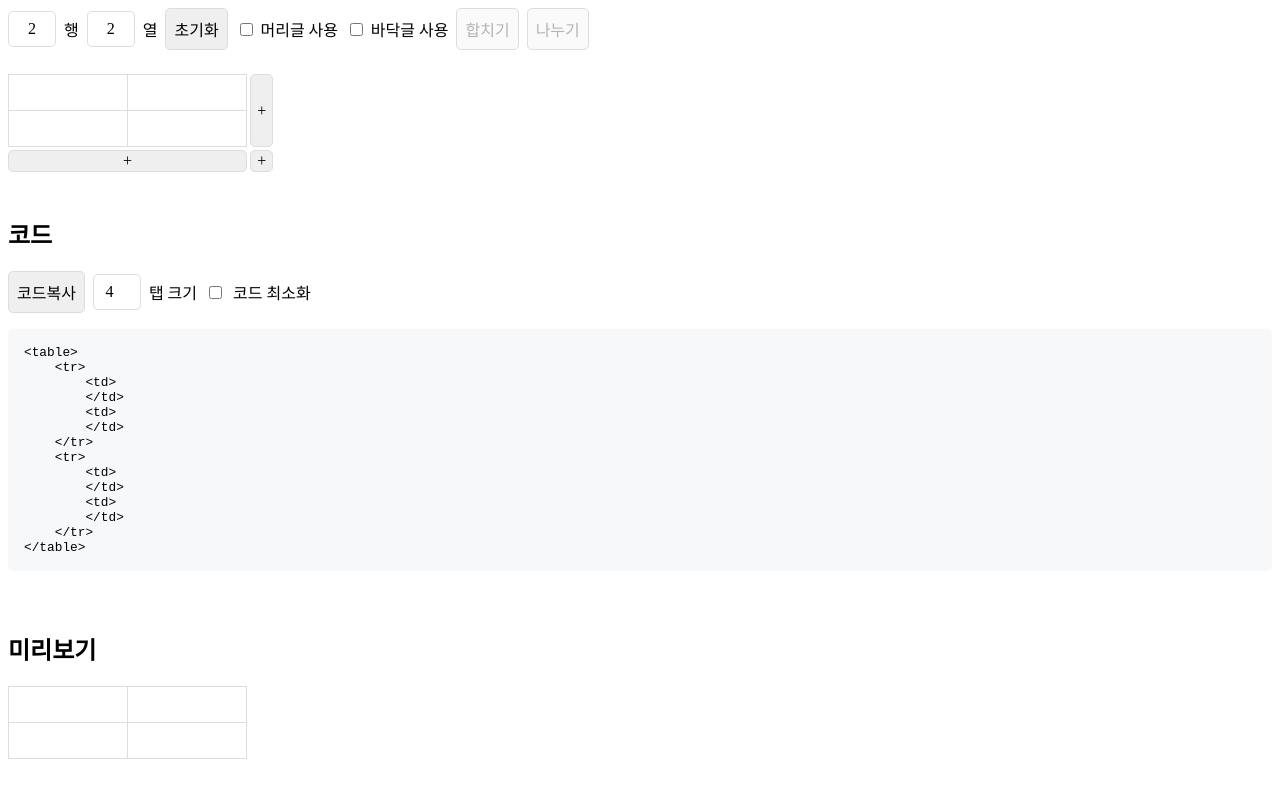
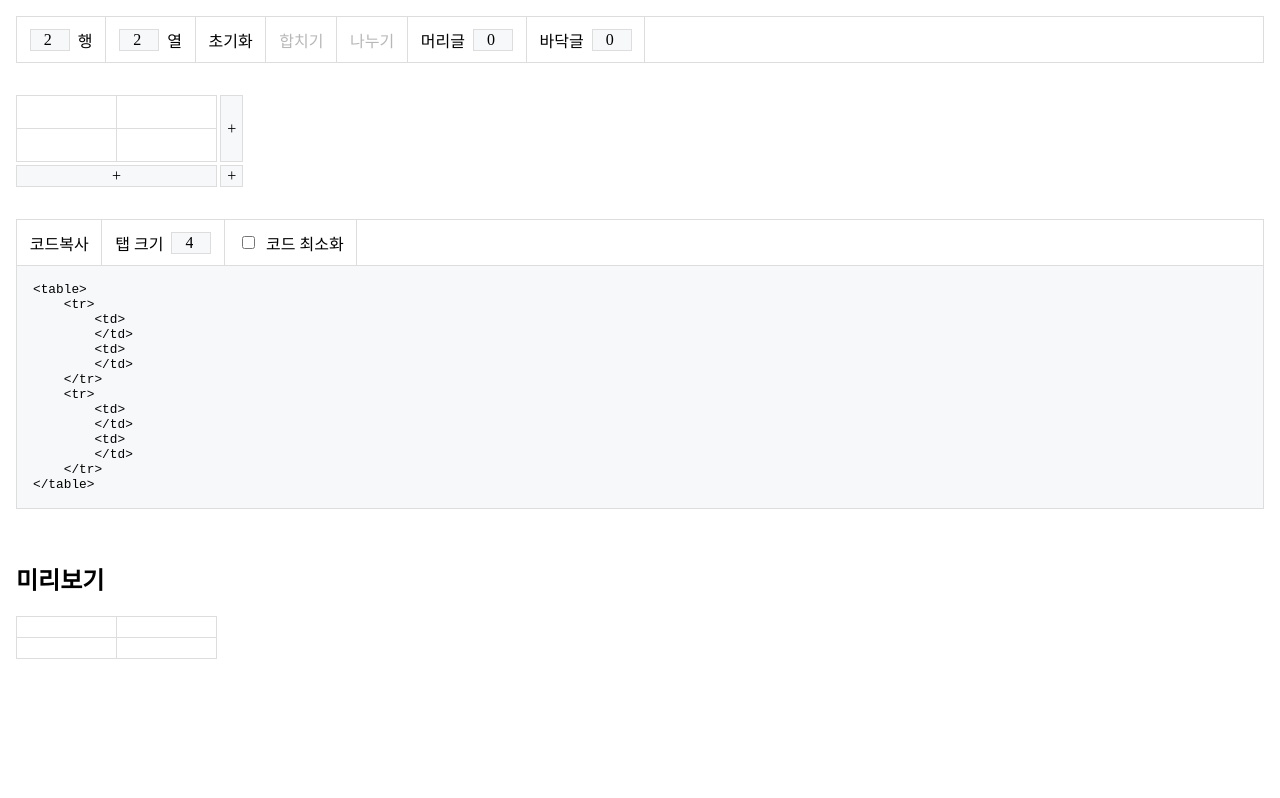
Before and after one commit to lauichan/table-generator, a React (Vite) app: page / in a window 1280 px wide. Built offline with nearby package versions, Linux system fonts and the light colour scheme.

Commit message:
style: UI 스타일 수정

```diff
--- a/src/App.tsx
+++ b/src/App.tsx
@@ -1,7 +1,5 @@
-import { useEffect } from "react";
 import { useTableStore } from "@store/useTableStore";
 import Table from "@components/Table/Table";
-import TableSizer from "@components/TableSizer/TableSizer";
 import PreviewCode from "@components/PreviewCode/PreviewCode";
 import TableOptions from "@components/TableOptions/TableOptions";
 
@@ -9,19 +7,10 @@ function App() {
   const table = useTableStore((state) => state.table);
   const tableRowCol = { row: table.length, col: table[0].length };
 
-  useEffect(() => {
-    document.oncontextmenu = function () {
-      return false;
-    };
-  }, []);
-
   return (
     <main>
       <TableOptions tableRowCol={tableRowCol} />
-      <section className="table">
-        <Table table={table} />
-        <TableSizer />
-      </section>
+      <Table table={table} />
       <PreviewCode table={table} />
     </main>
   );
--- a/src/components/ContextMenu/ContextMenu.module.css
+++ b/src/components/ContextMenu/ContextMenu.module.css
@@ -2,7 +2,6 @@
   position: absolute;
   background-color: white;
   border: 1px solid #ddd;
-  border-radius: 5px;
   z-index: 999;
   list-style: none;
 }
--- a/src/components/PreviewCode/PreviewCode.module.css
+++ b/src/components/PreviewCode/PreviewCode.module.css
@@ -1,19 +1,48 @@
-.code > button {
-  padding: 0.5rem;
+.code {
+  margin: 1rem;
+}
+
+.options {
+  display: flex;
+  flex-wrap: wrap;
+  border: 1px solid #ddd;
+}
+
+.options > * {
+  height: 45px;
+  border-right: 1px solid #ddd;
+  padding: 0.5rem 0.8rem;
+}
+
+.options > div {
+  display: flex;
+  align-items: center;
+}
+
+.options input {
+  max-width: 40px;
+  text-align: right;
+  background: #f6f8fa;
+  border: 1px solid #ddd;
+}
+
+.tabsize label {
   margin-right: 0.5rem;
+}
+
+.minify label {
+  margin-left: 0.5rem;
 }
 
 .html {
   padding: 1rem;
   background-color: #f6f8fa;
-  margin: 1rem 0;
+  margin: 0;
+  border: 1px solid #ddd;
+  border-top: 0;
   overflow-y: auto;
   font-size: 0.8rem;
   max-height: 400px;
-}
-
-.preview {
-  margin: 1rem 0;
 }
 
 .controller > input:disabled {
@@ -21,29 +50,6 @@
   cursor: pointer;
 }
 
-.options {
-  display: flex;
-  align-items: center;
-  gap: 0.5rem;
+.preview {
+  margin: 1rem;
 }
-
-.options > div {
-  display: flex;
-  gap: 0.5rem;
-  align-items: center;
-}
-
-.options input {
-  padding: 0.5rem;
-  border: 1px solid #ddd;
-  text-align: center;
-}
-
-.options .tabsize {
-  width: 30px;
-}
-
-.options > button {
-  padding: 0.5rem;
-  border: 1px solid #ddd;
-}
--- a/src/components/PreviewCode/PreviewCode.tsx
+++ b/src/components/PreviewCode/PreviewCode.tsx
@@ -40,23 +40,23 @@ function PreviewCode({ table }: { table: CellType[][] }) {
   return (
     <>
       <section className={styles["code"]}>
-        <h2>코드</h2>
         <div className={styles["options"]}>
           <button onClick={handleCopyCode} title="코드 내용을 복사합니다">
             코드복사
           </button>
-          <div>
+          <div className={styles["tabsize"]}>
+            <label htmlFor="tabsize" title="탭 크기 조절 (2 ~ 4)">
+              탭 크기
+            </label>
             <input
               id="tabsize"
-              className={styles["tabsize"]}
               type="number"
               value={tabSize}
               onChange={handleTabSize}
               disabled={minified}
             />
-            <label htmlFor="tabsize" title="탭 크기 조절 (2 ~ 4)">
-              탭 크기
-            </label>
+          </div>
+          <div className={styles["minify"]}>
             <input id="minify" type="checkbox" checked={minified} onChange={toggleMinified} />
             <label htmlFor="minify" title="HTML 코드 공백을 제거합니다">
               코드 최소화
@@ -67,12 +67,9 @@ function PreviewCode({ table }: { table: CellType[][] }) {
           <code ref={codeRef}>{code}</code>
         </pre>
       </section>
-      <section>
+      <section className={styles["preview"]}>
         <h2>미리보기</h2>
-        <div
-          className={styles["preview"]}
-          dangerouslySetInnerHTML={{ __html: sanitizeHtml(code) }}
-        />
+        <div dangerouslySetInnerHTML={{ __html: sanitizeHtml(code) }} />
       </section>
     </>
   );
--- /dev/null
+++ b/src/components/Table/Table.module.css
@@ -0,0 +1,15 @@
+.table {
+  display: grid;
+  grid-template-areas:
+    "table right"
+    "bottom bottom-right";
+  grid-template-columns: minmax(auto, max-content) minmax(auto, max-content);
+  grid-template-rows: minmax(auto, max-content) minmax(auto, max-content);
+  gap: 0.2rem;
+  margin: 1rem;
+}
+
+.table button {
+  border: 1px solid #ddd;
+  background-color: #f6f8fa;
+}
--- a/src/components/Table/Table.tsx
+++ b/src/components/Table/Table.tsx
@@ -2,6 +2,7 @@ import type { FocusEvent } from "react";
 import type { CellType } from "@store/useTableStore";
 
 import Cell from "./Cell/Cell";
+import TableSizer from "@components/TableSizer/TableSizer";
 import ContextMenu from "@components/ContextMenu/ContextMenu";
 import { useEffect } from "react";
 import { useShallow } from "zustand/react/shallow";
@@ -11,6 +12,7 @@ import useArrowNavigate from "@hooks/useArrowNavigate";
 import useContextMenu from "@hooks/useContextMenu";
 import useSelectCells from "@hooks/useSelectCells";
 import htmlEscape from "@utils/htmlEscape";
+import styles from "./Table.module.css";
 
 function Table({ table }: { table: CellType[][] }) {
   const {
@@ -26,7 +28,9 @@ function Table({ table }: { table: CellType[][] }) {
   const [thead, tfoot] = useOptionStore(useShallow((state) => [state.thead, state.tfoot]));
   const setTableText = useTableStore((state) => state.setTableText);
 
-  const tbody = table.slice(thead ? 1 : 0, tfoot ? -1 : table.length);
+  const headerRows = table.slice(0, thead);
+  const bodyRows = table.slice(thead > 0 ? thead : 0, tfoot > 0 ? -tfoot : table.length);
+  const footerRows = table.slice(-tfoot);
 
   useEffect(() => {
     setSelectRange(null, null);
@@ -56,35 +60,37 @@ function Table({ table }: { table: CellType[][] }) {
   };
 
   return (
-    <>
+    <section className={styles["table"]}>
       <table>
         {thead ? (
           <thead>
-            <tr>
-              {table[0].map((cell, colIdx) => (
+            {headerRows.map((row, rowIdx) => (
+              <tr key={`thead-${rowIdx}`}>
+                {row.map((cell, colIdx) => (
                   <Cell
-                  key={`header-${colIdx}`}
+                    key={`thead-${rowIdx}-${colIdx}`}
                     {...cell}
-                  selected={isSelectedCell(0, colIdx)}
-                  rowIdx={0}
+                    selected={isSelectedCell(rowIdx, colIdx)}
+                    rowIdx={rowIdx}
                     colIdx={colIdx}
                     {...commonProps}
                   />
                 ))}
               </tr>
+            ))}
           </thead>
         ) : (
           <></>
         )}
         <tbody>
-          {tbody.map((row, rowIdx) => (
+          {bodyRows.map((row, rowIdx) => (
             <tr key={`tbody-${rowIdx}`}>
               {row.map((cell, colIdx) => (
                 <Cell
                   key={`tbody-${rowIdx}-${colIdx}`}
                   {...cell}
-                  selected={isSelectedCell(rowIdx + (thead ? 1 : 0), colIdx)}
-                  rowIdx={rowIdx + (thead ? 1 : 0)}
+                  selected={isSelectedCell(rowIdx + thead, colIdx)}
+                  rowIdx={rowIdx + thead}
                   colIdx={colIdx}
                   {...commonProps}
                 />
@@ -94,25 +100,28 @@ function Table({ table }: { table: CellType[][] }) {
         </tbody>
         {tfoot ? (
           <tfoot>
-            <tr>
-              {table.slice(-1)[0].map((cell, colIdx) => (
+            {footerRows.map((row, rowIdx) => (
+              <tr key={`tfoot-${rowIdx}`}>
+                {row.map((cell, colIdx) => (
                   <Cell
-                  key={`tfoot-${colIdx}`}
+                    key={`tfoot-${rowIdx}-${colIdx}`}
                     {...cell}
-                  selected={isSelectedCell(table.length - 1, colIdx)}
-                  rowIdx={table.length - 1}
+                    selected={isSelectedCell(table.length - tfoot + rowIdx, colIdx)}
+                    rowIdx={table.length - tfoot + rowIdx}
                     colIdx={colIdx}
                     {...commonProps}
                   />
                 ))}
               </tr>
+            ))}
           </tfoot>
         ) : (
           <></>
         )}
       </table>
+      <TableSizer />
       {contextMenu && <ContextMenu contextMenuRef={contextMenuRef} position={contextMenu} />}
-    </>
+    </section>
   );
 }
 
--- a/src/components/TableOptions/TableOptions.module.css
+++ b/src/components/TableOptions/TableOptions.module.css
@@ -1,22 +1,40 @@
 .controller {
   display: flex;
   flex-wrap: wrap;
-  gap: 0.5rem;
+  margin: 1rem;
+  align-items: center;
+  border: 1px solid #ddd;
+  border-collapse: collapse;
+}
+
+.controller > button:hover {
+  background-color: #f6f8fa;
+}
+
+.controller > * {
+  height: 45px;
+  border-right: 1px solid #ddd;
+  padding: 0.5rem 0.8rem;
+}
+
+.controller > div {
+  display: flex;
   align-items: center;
 }
 
-.controller > input {
-  padding: 0.5rem;
-  border: 1px solid #ddd;
-  width: 30px;
-  text-align: center;
-}
-
-.controller > button {
-  padding: 0.5rem;
+.controller input {
+  max-width: 40px;
+  text-align: right;
+  background: #f6f8fa;
   border: 1px solid #ddd;
 }
 
-.controller label {
-  margin-left: 0.3rem;
+.row label,
+.col label {
+  margin-left: 0.5rem;
 }
+
+.thead label,
+.tfoot label {
+  margin-right: 0.5rem;
+}
--- a/src/components/TableOptions/TableOptions.tsx
+++ b/src/components/TableOptions/TableOptions.tsx
@@ -7,31 +7,37 @@ type TableOptionProps = {
 };
 
 function TableOptions({ tableRowCol }: TableOptionProps) {
-  const { thead, tfoot, initTable, handleRow, handleCol, toggleTfoot, handleToggleThead } =
+  const { thead, tfoot, handleRow, handleCol, handleSetThead, handleSetTfoot, handleInitTable } =
     useTableOptions(tableRowCol);
 
   const { handleMergeCell, handleDivideCell, isSelectionMergeable, isSelectionDivisible } =
     useManageTable();
 
   return (
-    <section className={styles.controller}>
-      <input placeholder="행" value={tableRowCol.row} onChange={handleRow} />행
-      <input placeholder="열" value={tableRowCol.col} onChange={handleCol} />열
-      <button type="button" onClick={initTable} title="2행 2열 빈값으로 초기화">
+    <section className={styles["controller"]}>
+      <div className={styles["row"]}>
+        <input
+          id="row"
+          type="number"
+          placeholder="행"
+          value={tableRowCol.row}
+          onChange={handleRow}
+        />
+        <label htmlFor="row">행</label>
+      </div>
+      <div className={styles["col"]}>
+        <input
+          id="col"
+          type="number"
+          placeholder="열"
+          value={tableRowCol.col}
+          onChange={handleCol}
+        />
+        <label htmlFor="col">열</label>
+      </div>
+      <button type="button" onClick={handleInitTable} title="2행 2열 빈값으로 초기화">
         초기화
       </button>
-      <div>
-        <input id="thead" type="checkbox" checked={thead} onChange={handleToggleThead} />
-        <label htmlFor="thead" title="<thead> 머리글 사용하기">
-          머리글 사용
-        </label>
-      </div>
-      <div>
-        <input id="tfoot" type="checkbox" checked={tfoot} onChange={toggleTfoot} />
-        <label htmlFor="tfoot" title="<tfoot> 바닥글 사용하기">
-          바닥글 사용
-        </label>
-      </div>
       <button
         type="button"
         onClick={handleMergeCell}
@@ -48,6 +54,18 @@ function TableOptions({ tableRowCol }: TableOptionProps) {
       >
         나누기
       </button>
+      <div className={styles["thead"]}>
+        <label htmlFor="thead" title="<thead> 머리글 사용하기">
+          머리글
+        </label>
+        <input id="thead" type="number" value={thead} onChange={handleSetThead} />
+      </div>
+      <div className={styles["tfoot"]}>
+        <label htmlFor="tfoot" title="<tfoot> 바닥글 사용하기">
+          바닥글
+        </label>
+        <input id="tfoot" type="number" value={tfoot} onChange={handleSetTfoot} />
+      </div>
     </section>
   );
 }
--- a/src/components/TableSizer/TableSizer.tsx
+++ b/src/components/TableSizer/TableSizer.tsx
@@ -1,12 +1,14 @@
 import { useTableStore } from "@store/useTableStore";
 import styles from "./TableSizer.module.css";
+import { useOptionStore } from "@store/useOptionStore";
 
 function TableSizer() {
   const setRowColumn = useTableStore((state) => state.setRowColumn);
+  const thead = useOptionStore((state) => state.thead);
 
   return (
     <>
-      <button className={styles["right"]} onClick={() => setRowColumn(0, 1)} title="열 추가">
+      <button className={styles["right"]} onClick={() => setRowColumn(0, 1, thead)} title="열 추가">
         +
       </button>
       <button className={styles["bottom"]} onClick={() => setRowColumn(1, 0)} title="행 추가">
--- a/src/index.css
+++ b/src/index.css
@@ -1,4 +1,10 @@
+* {
+  box-sizing: border-box;
+}
+
 body {
+  margin: 0;
+  padding: 0;
   font-size: 16px;
 }
 
@@ -11,7 +17,6 @@ button,
 input {
   font-size: inherit;
   font-family: inherit;
-  border-radius: 5px;
 }
 
 label {
@@ -19,14 +24,9 @@ label {
   cursor: pointer;
 }
 
-pre {
-  border-radius: 5px;
-}
-
 main {
   display: flex;
   flex-direction: column;
-  gap: 1.5rem;
 }
 
 table {
@@ -45,20 +45,11 @@ td {
 
 button {
   outline: none;
-  border: 1px solid #ddd;
+  border: none;
+  background-color: #fff;
   cursor: pointer;
 }
 
 button:disabled {
   cursor: not-allowed;
 }
-
-.table {
-  display: grid;
-  grid-template-areas:
-    "table right"
-    "bottom bottom-right";
-  grid-template-columns: minmax(auto, max-content) minmax(auto, max-content);
-  grid-template-rows: minmax(auto, max-content) minmax(auto, max-content);
-  gap: 0.2rem;
-}
```
Lines whose indentation alone changed are shown as unchanged.
